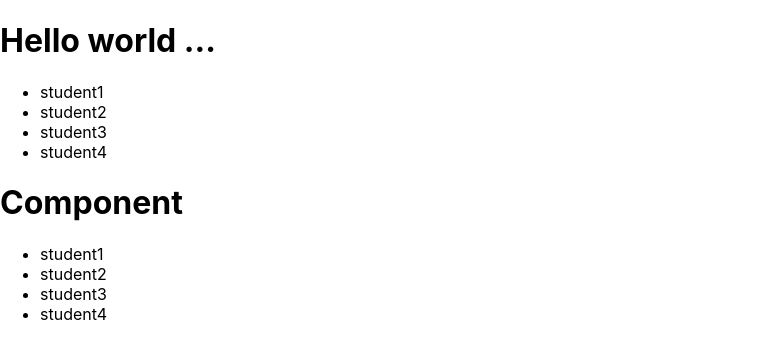
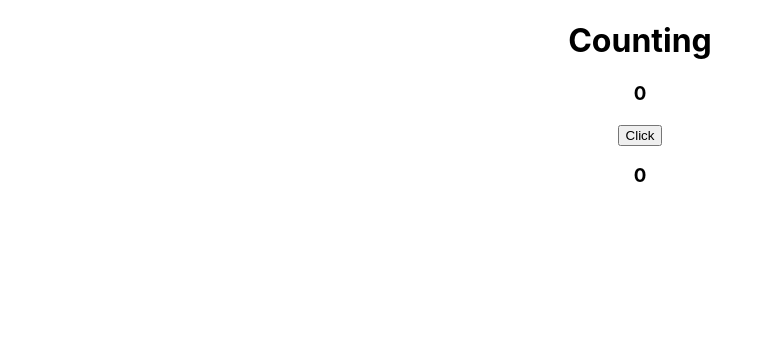
Before and after one commit to Malik-AhmadSE/Basic_React, a React (Create React App) app in the folder state_hook/: page / in a window 1280 px wide. Shown: the top 358 px of the page, without its empty margins (0-772 px from the left). Built offline with nearby package versions, Linux system fonts and the light colour scheme.

Commit message:
implement useState hook

```diff
--- a/state_hook/src/Ap.jsx
+++ /dev/null
@@ -1,10 +0,0 @@
-import React from 'react'
-import First from './components/First'
-function Ap() {
-  return (
-    <div id='ap'>
-      <First/>
-    </div>
-  )
-}
-export default Ap;
--- a/state_hook/src/App.jsx
+++ b/state_hook/src/App.jsx
@@ -1,23 +1,18 @@
 import React from 'react'
-import First from './components/First';
-import Ap from './Ap';
-
+import {useState} from 'react';
 function App() {
+  const [number,setnumber]=useState(0);
+  // const handlecount=()=>{
+  //   setnumber(number+1);
+  // }
   return (
-    <div id='main'>
-       <h1>Hello world ...</h1>
-       <First />
-       <Second />
-       <Ap/>
-    </div>
-
-  )
-}
-
-function Second() {
-  return (
-    <div>
-       <h1>Component</h1>
+    <div style={{display:'flex',justifyContent:'center',textAlign:'center'}}>
+     <div>
+     <h1>Counting</h1>
+      <h3>{number}</h3>
+      <button onClick={()=>{setnumber(number+1)}}>Click</button>
+      <h3>{number}</h3>
+     </div>
     </div>
   )
 }
--- a/state_hook/src/components/First.jsx
+++ /dev/null
@@ -1,16 +0,0 @@
-import React from 'react'
-
-function First() {
-  return (
-    <div id='first'>
-        <ul>
-          <li>student1</li>
-          <li>student2</li>
-          <li>student3</li>
-          <li>student4</li>
-        </ul>
-    </div>
-  )
-}
-
-export default First;
```
Also changed, not shown: 2 other files (tests, documents, lock files or other folders).
